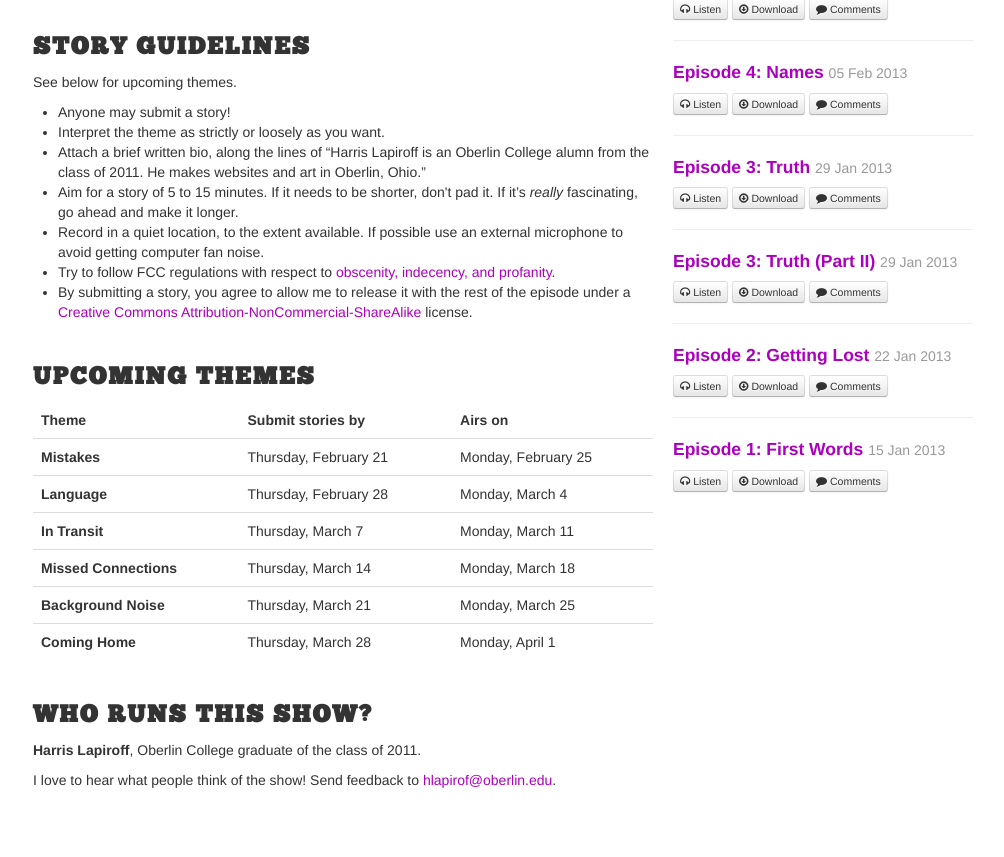
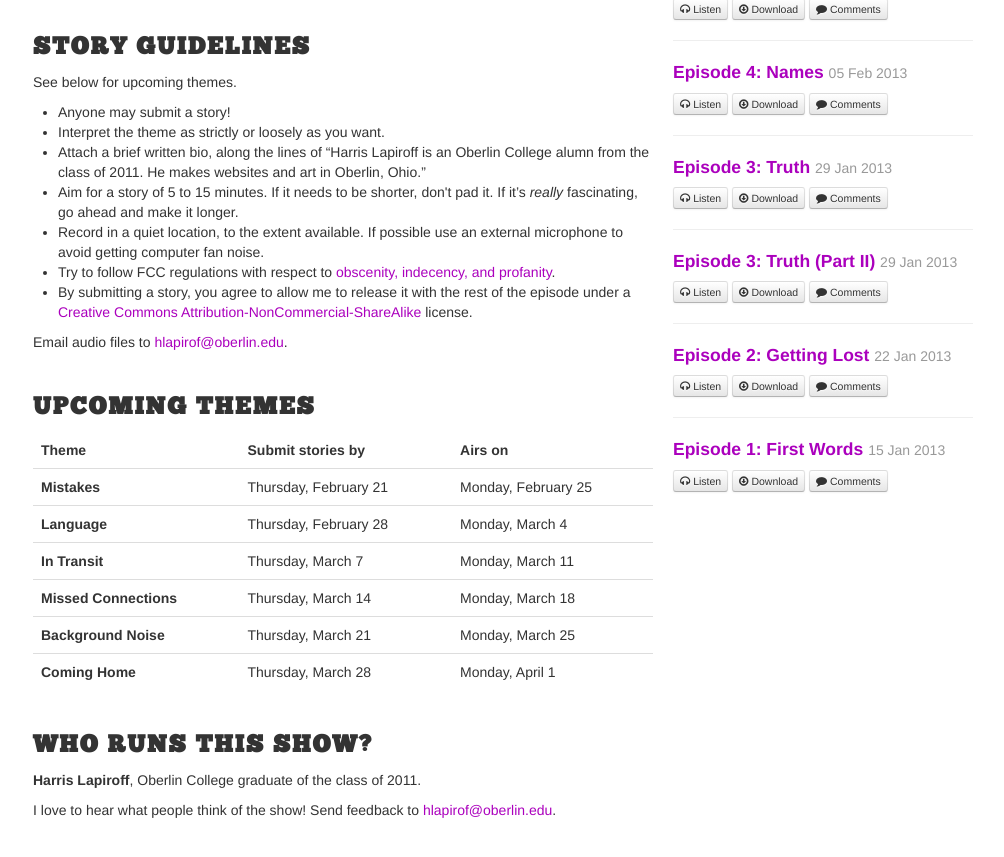
Before and after one commit to secondpage/secondpage, a Jekyll site: the page built from index.html, in a window 1280 px wide and 900 px high, scrolled down 596 px. Shown: the top 857 px of the window, without its empty margins (137-1141 px from the left). Built offline with Jekyll 4.4.1, drawn with Linux system fonts in a browser that asks for light colours; the list of posts is cut into pages by our own code.

Commit message:
Put my email address back in.

```diff
--- a/index.html
+++ b/index.html
@@ -22,6 +22,7 @@ layout: two-col
 		<li>Try to follow FCC regulations with respect to <a href="http://www.fcc.gov/guides/obscenity-indecency-and-profanity">obscenity, indecency, and profanity</a>.</li>
 		<li>By submitting a story, you agree to allow me to release it with the rest of the episode under a <a href="http://creativecommons.org/licenses/by-nc-sa/3.0/deed.en_US">Creative Commons Attribution-NonCommercial-ShareAlike</a> license.</li>
 	</ul>
+	<p>Email audio files to <a href="mailto:hlapirof@oberlin.edu">hlapirof@oberlin.edu</a>.</p>
 </div>
 <div class="margin-trailer">
 	<h2>Upcoming Themes</h2>
```
